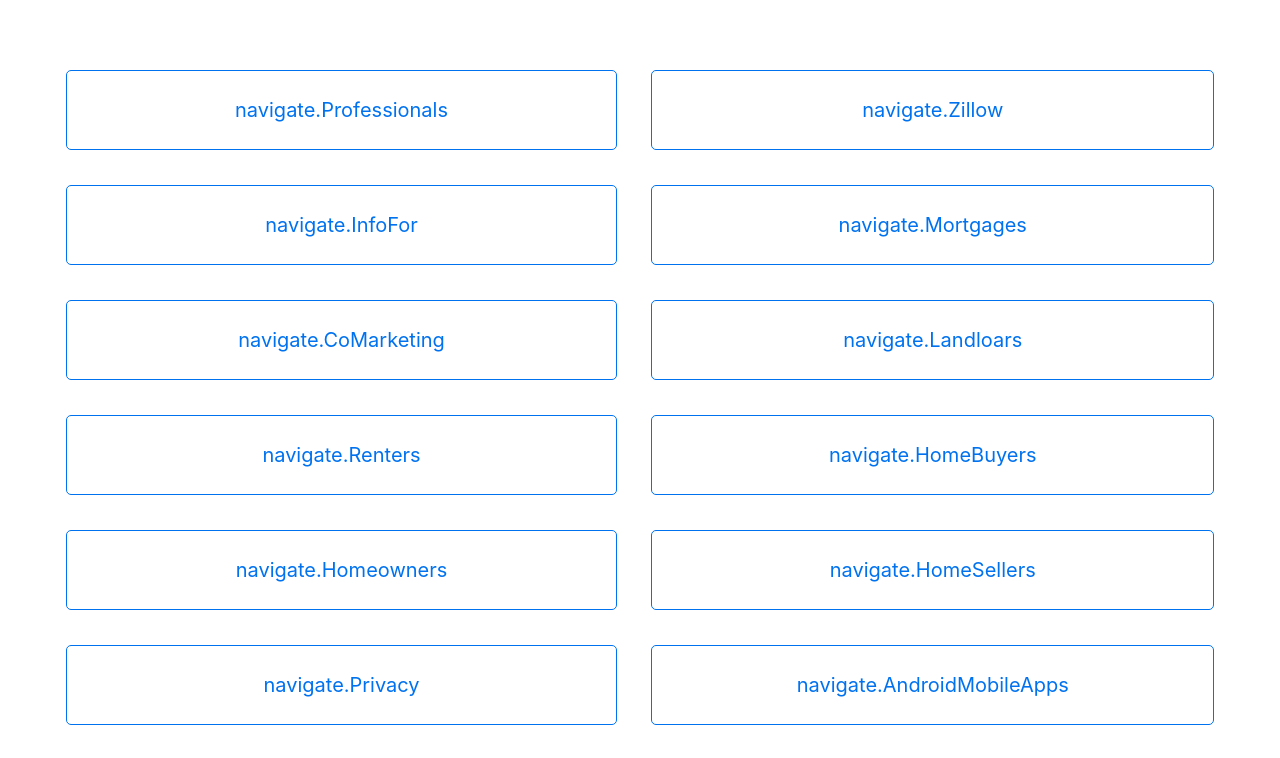
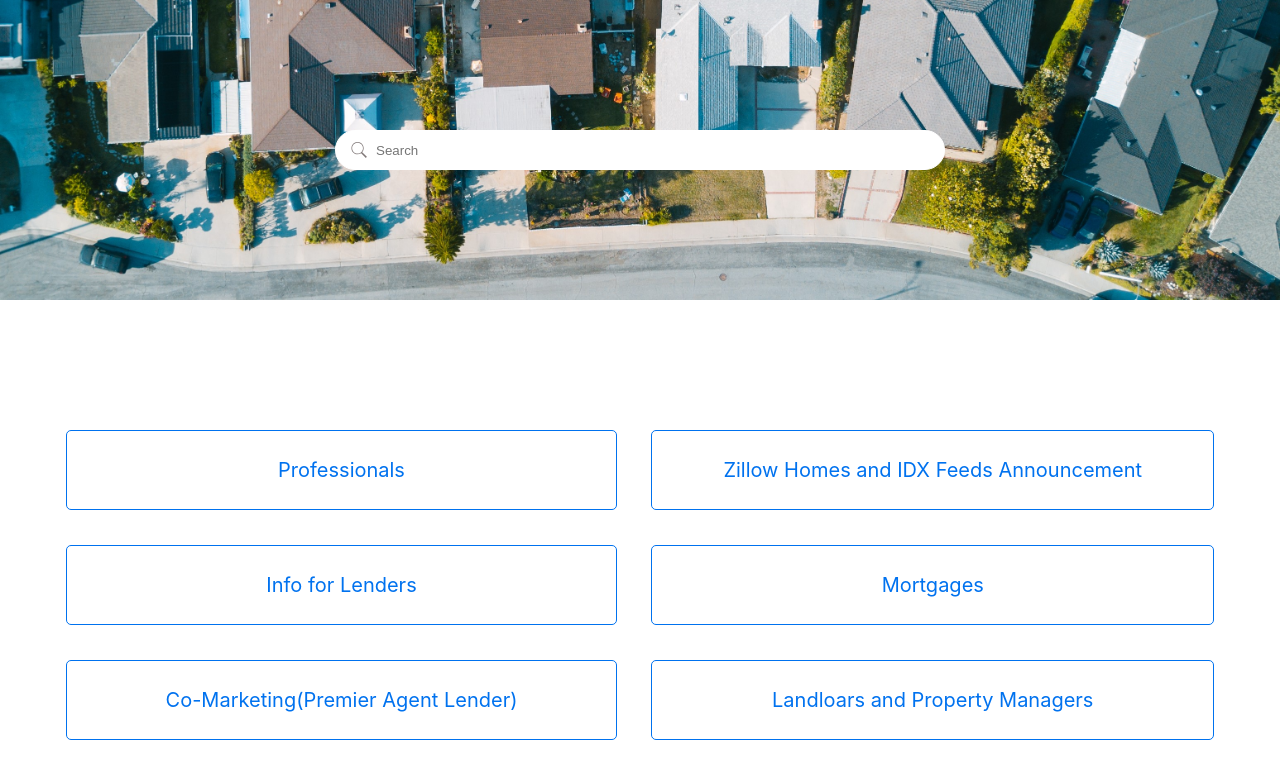
Before and after one commit to Solid-Academy/solid-zillow, a React (Create React App) app: page /help in a window 1280 px wide. Shown: the top 758 px of the page. Built offline with nearby package versions, Linux system fonts and the light colour scheme.

Commit message:
feat: search block on help page

```diff
--- a/public/shared/locales/en/translation.json
+++ b/public/shared/locales/en/translation.json
@@ -143,8 +143,7 @@
     "browce": "Browce Homes",
     "options": "See your options",
     "rentals": "Find rentals"
-    }
-  }
+  },
   "footer": {
     "information": "Do Not Sell My Personal Information →",
     "zillowGroup": "Zillow Group is committed to ensuring digital accessibility for individuals with disabilities. We are continuously working to improve the accessibility of our webexperience for everyone, and we welcome feedback and accommodation requests. If youwish to report an issue or seek an accommodation, please",
@@ -188,12 +187,13 @@
     "Homeowners": "Homeowners",
     "Privacy": "Privacy",
     "iOS": "iOS Mobile Apps",
-    "Zillow" : "Zillow Homes and IDX Feeds Announcement",
+    "Zillow": "Zillow Homes and IDX Feeds Announcement",
     "Mortgages": "Mortgages",
-    "Landloars":"Landloars and Property Managers",
-    "HomeBuyers":"Home Buyers",
-    "HomeSellers":"Home Sellers",
-    "AndroidMobileApps":"Android Mobile Apps",
-    "ZillowCanada":"Zillow Canada"
+    "Landloars": "Landloars and Property Managers",
+    "HomeBuyers": "Home Buyers",
+    "HomeSellers": "Home Sellers",
+    "AndroidMobileApps": "Android Mobile Apps",
+    "ZillowCanada": "Zillow Canada"
+  },
+  "search": "Search"
 }
-}
--- a/public/shared/locales/ru/translation.json
+++ b/public/shared/locales/ru/translation.json
@@ -135,4 +135,6 @@
     "AndroidMobileApps":"Мобильные приложения для Android",
     "ZillowCanada":"Зиллоу Канада"
   }
+},
+"search": "Поиск"
 }
--- a/src/components/header/Header.jsx
+++ b/src/components/header/Header.jsx
@@ -357,7 +357,7 @@
                 <Link to="#">{t("header.advertise")}</Link>
               </div>
               <div className={scss.dropdown}>
-                <Link to="#">{t("header.help")}</Link>
+                <Link to="/help">{t("header.help")}</Link>
               </div>
               <div className={scss.dropdown}>
                 <Link to="#">{t("header.sign_in.sign_in")}</Link>
--- /dev/null
+++ b/src/components/searchHelp/Search_Help.jsx
@@ -0,0 +1,21 @@
+import React from "react";
+import scss from "./Search_Help.module.scss";
+import { useTranslation } from "react-i18next";
+
+function Search_Help() {
+  const { t } = useTranslation();
+  return (
+    <>
+      <section className={scss.main}>
+        <div className={scss.search_container}>
+          <img src="./images/searcHelp/search_icon.svg" alt="search icon" />
+          <form>
+            <input type="text" placeholder={t("search")} />
+          </form>
+        </div>
+      </section>
+    </>
+  );
+}
+
+export default Search_Help;
--- /dev/null
+++ b/src/components/searchHelp/Search_Help.module.scss
@@ -0,0 +1,45 @@
+.main{
+    background-image: url(../../../public/images/searcHelp/search.jpg);
+    background-position: center;
+    background-size: cover;
+    height: 300px;
+    padding: 0 20px;
+    text-align: center;
+    width: 100%;
+    margin-bottom: 60px;
+}
+.search_container{
+    position: relative;
+    top: 50%;
+    transform: translateY(-50%);
+    max-width: 610px;
+    margin: 0 auto;
+}
+.search_container img{
+    // position: relative;
+    top: 50%;
+    transform: translateY(-50%);
+    position: absolute;
+    left: 15px;
+    z-index: 1;
+    width: 18px;
+    height: 18px;
+    color: #777;
+}
+form input{
+    font-weight: 300px;
+    border: 1px solid #fff;
+    border-radius: 30px;
+    box-sizing: border-box;
+    color: #666;
+    height: 40px;
+    padding-left: 40px;
+    padding-right: 20px;
+    // -webkit-appearance: none;
+    width: 100%;
+}
+form input:focus{
+    outline: none !important;
+    border: 1px solid blue;
+    box-shadow: 0 0 10px #719ECE;
+}
--- a/src/pages/HelpPage.jsx
+++ b/src/pages/HelpPage.jsx
@@ -1,8 +1,10 @@
 import Navigate from "../components/navigate/Navigate";
+import Search_Help from "../components/searchHelp/Search_Help";
 
 function HelpPage() {
   return (
     <div>
+      <Search_Help />
       <Navigate />
     </div>
   );
```
Also changed, not shown: public/images/searcHelp/search.jpg (added), public/images/searcHelp/search_icon.svg (added). Lines whose indentation alone changed are shown as unchanged.
